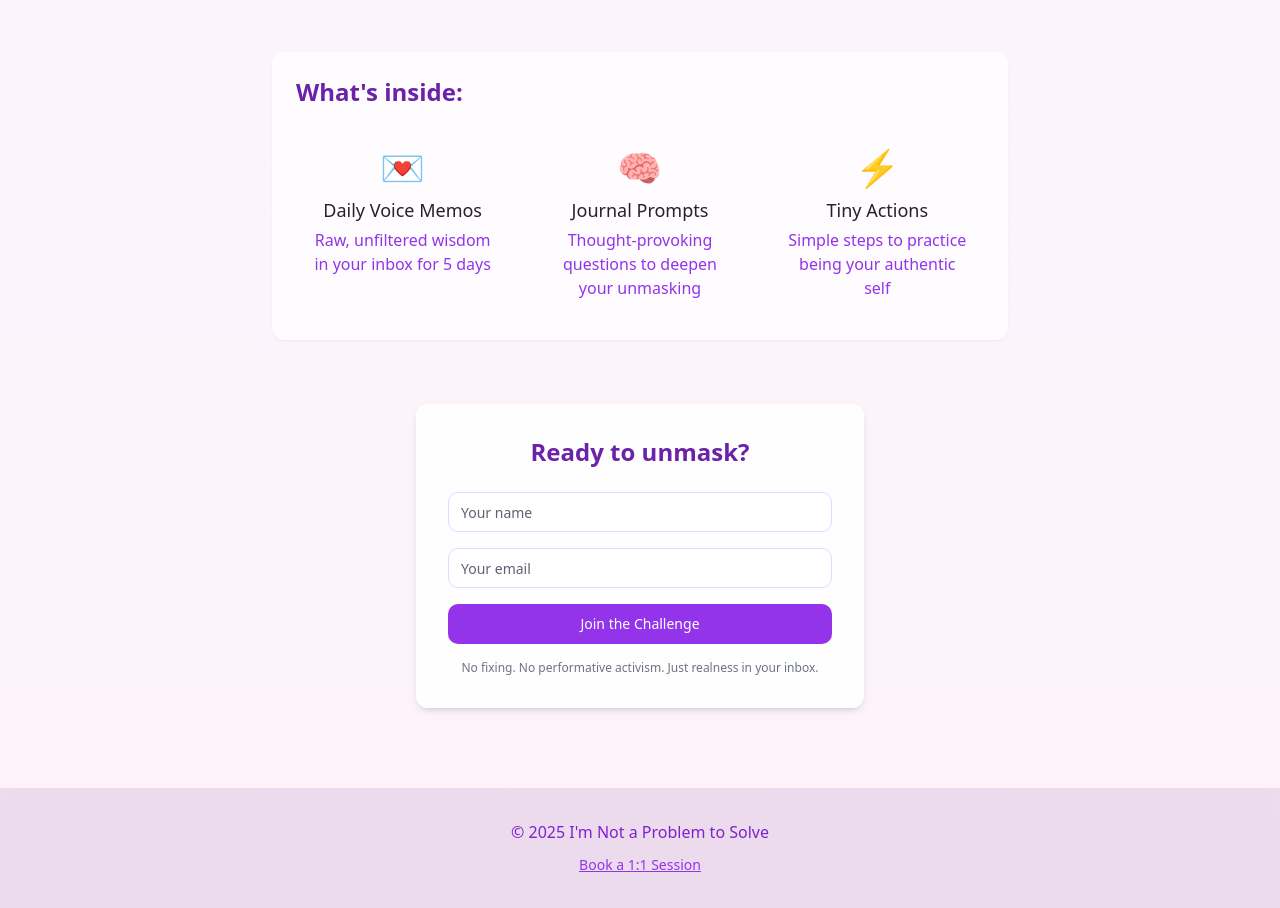
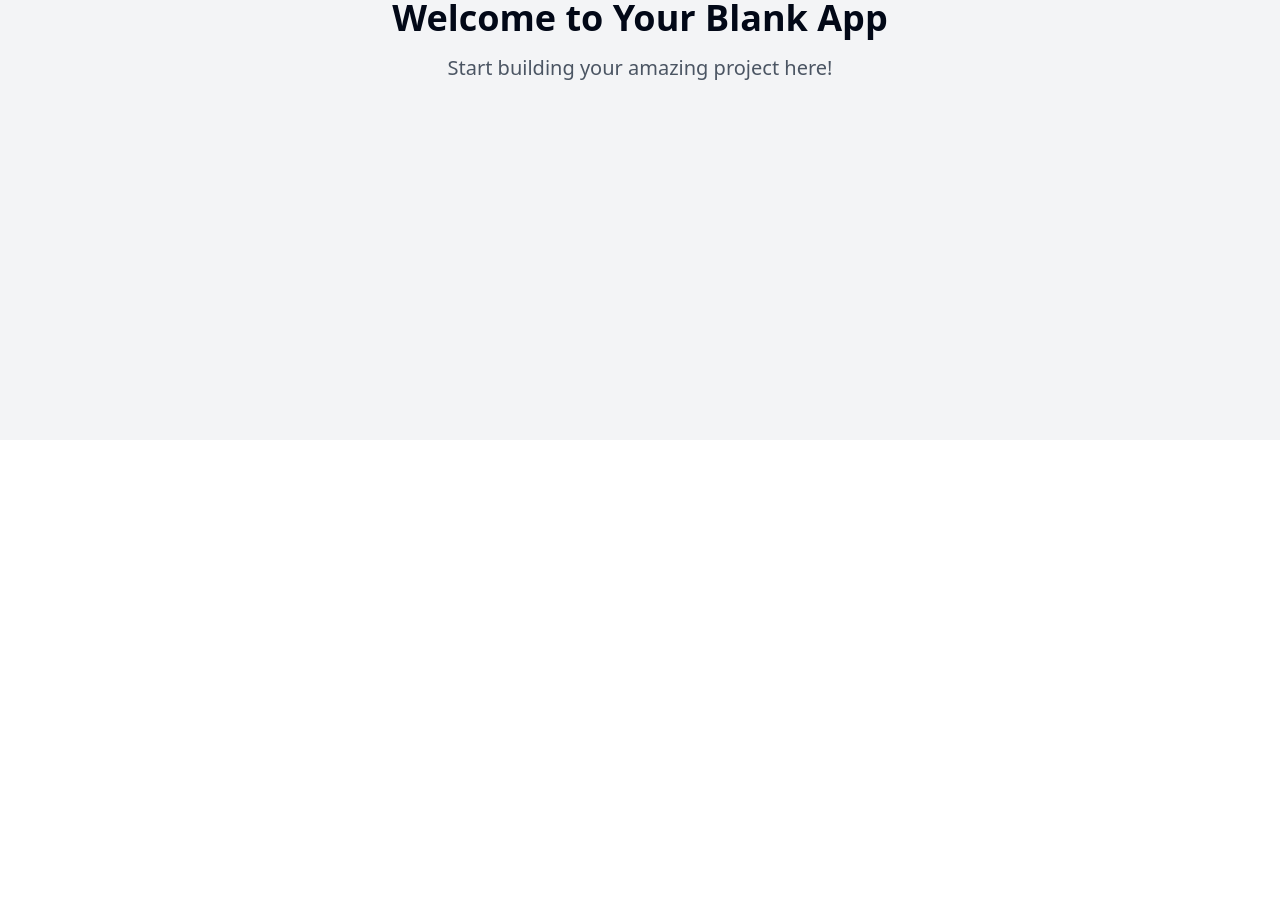
Before and after one commit to PocketStudio-Biz/not-a-problem-rebel, a React (Vite) app: page / in a window 1280 px wide. Shown: the part 360-1268 px from the top of the page. After the commit the page ends 800 px from the top, so only its background shows below. Built offline with nearby package versions, Linux system fonts and the light colour scheme.

Commit message:
Reverted to edit edt-f31de303-e6de-4877-805c-71d14eb036b6: "Connect to Supabase project
Add Supabase configuration and types to the project."

```diff
--- a/index.html
+++ b/index.html
@@ -1,26 +1,20 @@
-
 <!DOCTYPE html>
 <html lang="en">
   <head>
     <meta charset="UTF-8" />
     <meta name="viewport" content="width=device-width, initial-scale=1.0" />
-    <title>I'm Not a Problem to Solve | 5-Day ND-Affirming Challenge</title>
-    <meta name="description" content="A 5-day email challenge for neurodivergent rebels who are done masking and ready to feel heard." />
-    <meta name="author" content="I'm Not a Problem to Solve" />
+    <title>not-a-problem-rebel</title>
+    <meta name="description" content="Lovable Generated Project" />
+    <meta name="author" content="Lovable" />
 
-    <meta property="og:title" content="I'm Not a Problem to Solve | 5-Day Challenge" />
-    <meta property="og:description" content="A 5-day email challenge for neurodivergent rebels who are done masking and ready to feel heard." />
+    <meta property="og:title" content="not-a-problem-rebel" />
+    <meta property="og:description" content="Lovable Generated Project" />
     <meta property="og:type" content="website" />
     <meta property="og:image" content="https://lovable.dev/opengraph-image-p98pqg.png" />
 
     <meta name="twitter:card" content="summary_large_image" />
     <meta name="twitter:site" content="@lovable_dev" />
     <meta name="twitter:image" content="https://lovable.dev/opengraph-image-p98pqg.png" />
-
-    <!-- Google Fonts -->
-    <link rel="preconnect" href="https://fonts.googleapis.com">
-    <link rel="preconnect" href="https://fonts.gstatic.com" crossorigin>
-    <link href="https://fonts.googleapis.com/css2?family=Inter:wght@300;400;500;600;700&display=swap" rel="stylesheet">
   </head>
 
   <body>
--- a/src/index.css
+++ b/src/index.css
@@ -1,4 +1,3 @@
-
 @tailwind base;
 @tailwind components;
 @tailwind utilities;
@@ -6,74 +5,80 @@
 @layer base {
   :root {
     --background: 0 0% 100%;
-    --foreground: 280 20% 15%;
+    --foreground: 222.2 84% 4.9%;
 
     --card: 0 0% 100%;
-    --card-foreground: 280 20% 15%;
+    --card-foreground: 222.2 84% 4.9%;
 
     --popover: 0 0% 100%;
-    --popover-foreground: 280 20% 15%;
+    --popover-foreground: 222.2 84% 4.9%;
 
-    --primary: 270 66% 60%;
-    --primary-foreground: 0 0% 98%;
+    --primary: 222.2 47.4% 11.2%;
+    --primary-foreground: 210 40% 98%;
 
-    --secondary: 330 80% 94%;
-    --secondary-foreground: 330 45% 30%;
+    --secondary: 210 40% 96.1%;
+    --secondary-foreground: 222.2 47.4% 11.2%;
 
-    --muted: 270 20% 94%;
-    --muted-foreground: 270 10% 40%;
+    --muted: 210 40% 96.1%;
+    --muted-foreground: 215.4 16.3% 46.9%;
 
-    --accent: 330 80% 94%;
-    --accent-foreground: 330 45% 30%;
+    --accent: 210 40% 96.1%;
+    --accent-foreground: 222.2 47.4% 11.2%;
 
     --destructive: 0 84.2% 60.2%;
-    --destructive-foreground: 0 0% 98%;
+    --destructive-foreground: 210 40% 98%;
 
-    --border: 270 20% 90%;
-    --input: 270 20% 90%;
-    --ring: 270 66% 60%;
+    --border: 214.3 31.8% 91.4%;
+    --input: 214.3 31.8% 91.4%;
+    --ring: 222.2 84% 4.9%;
 
-    --radius: 0.75rem;
+    --radius: 0.5rem;
 
     --sidebar-background: 0 0% 98%;
+
     --sidebar-foreground: 240 5.3% 26.1%;
+
     --sidebar-primary: 240 5.9% 10%;
+
     --sidebar-primary-foreground: 0 0% 98%;
+
     --sidebar-accent: 240 4.8% 95.9%;
+
     --sidebar-accent-foreground: 240 5.9% 10%;
+
     --sidebar-border: 220 13% 91%;
+
     --sidebar-ring: 217.2 91.2% 59.8%;
   }
 
   .dark {
-    --background: 280 20% 10%;
-    --foreground: 0 0% 98%;
+    --background: 222.2 84% 4.9%;
+    --foreground: 210 40% 98%;
 
-    --card: 280 20% 10%;
-    --card-foreground: 0 0% 98%;
+    --card: 222.2 84% 4.9%;
+    --card-foreground: 210 40% 98%;
 
-    --popover: 280 20% 10%;
-    --popover-foreground: 0 0% 98%;
+    --popover: 222.2 84% 4.9%;
+    --popover-foreground: 210 40% 98%;
 
-    --primary: 270 66% 75%;
-    --primary-foreground: 280 20% 10%;
+    --primary: 210 40% 98%;
+    --primary-foreground: 222.2 47.4% 11.2%;
 
-    --secondary: 330 50% 30%;
-    --secondary-foreground: 0 0% 98%;
+    --secondary: 217.2 32.6% 17.5%;
+    --secondary-foreground: 210 40% 98%;
 
-    --muted: 270 20% 20%;
-    --muted-foreground: 270 10% 70%;
+    --muted: 217.2 32.6% 17.5%;
+    --muted-foreground: 215 20.2% 65.1%;
 
-    --accent: 330 50% 30%;
-    --accent-foreground: 0 0% 98%;
+    --accent: 217.2 32.6% 17.5%;
+    --accent-foreground: 210 40% 98%;
 
     --destructive: 0 62.8% 30.6%;
-    --destructive-foreground: 0 0% 98%;
+    --destructive-foreground: 210 40% 98%;
 
-    --border: 270 20% 30%;
-    --input: 270 20% 30%;
-    --ring: 270 66% 60%;
-
+    --border: 217.2 32.6% 17.5%;
+    --input: 217.2 32.6% 17.5%;
+    --ring: 212.7 26.8% 83.9%;
     --sidebar-background: 240 5.9% 10%;
     --sidebar-foreground: 240 4.8% 95.9%;
     --sidebar-primary: 224.3 76.3% 48%;
@@ -91,20 +96,6 @@
   }
 
   body {
-    @apply bg-background text-foreground font-sans;
+    @apply bg-background text-foreground;
   }
 }
-
-/* Custom styles for the challenge page */
-.challenge-gradient {
-  background: linear-gradient(135deg, #f5f0ff 0%, #ffeeff 100%);
-}
-
-/* Soft hover effects */
-.hover-lift {
-  transition: transform 0.2s ease-in-out;
-}
-
-.hover-lift:hover {
-  transform: translateY(-3px);
-}
--- a/src/pages/Index.tsx
+++ b/src/pages/Index.tsx
@@ -1,140 +1,12 @@
-
-import React, { useState } from 'react';
-import { Button } from '@/components/ui/button';
-import { Input } from '@/components/ui/input';
-import { toast } from '@/components/ui/sonner';
-import { supabase } from "@/integrations/supabase/client";
+// Update this page (the content is just a fallback if you fail to update the page)
 
 const Index = () => {
-  const [name, setName] = useState('');
-  const [email, setEmail] = useState('');
-  const [loading, setLoading] = useState(false);
-
-  const handleSubmit = async (e: React.FormEvent) => {
-    e.preventDefault();
-    setLoading(true);
-
-    try {
-      // Create a subscriber entry in Supabase
-      const { error } = await supabase
-        .from('subscribers')
-        .insert([{ name, email }]);
-
-      if (error) throw error;
-
-      // Here we would typically also make a request to MailerLite API
-      // But we're storing in Supabase first for tracking
-
-      toast.success("You're in! Check your inbox soon.", {
-        description: "Thank you for joining the challenge.",
-      });
-
-      // Reset form
-      setName('');
-      setEmail('');
-    } catch (error) {
-      console.error('Error submitting form:', error);
-      toast.error("Something went wrong", {
-        description: "Please try again or reach out directly.",
-      });
-    } finally {
-      setLoading(false);
-    }
-  };
-
   return (
-    <div className="min-h-screen bg-gradient-to-b from-purple-50 to-pink-50 flex flex-col">
-      <main className="flex-1 container mx-auto px-4 py-12 md:py-20 max-w-3xl">
-        {/* Hero section */}
-        <section className="text-center mb-16">
-          <h1 className="text-4xl md:text-6xl font-bold mb-4 text-purple-900 tracking-tighter">
-            You were never broken.
-          </h1>
-          <p className="text-xl md:text-2xl text-purple-700 mb-8">
-            Join 5 days of unmasking, tiny actions, and being heard.
-          </p>
-          <div className="w-32 h-32 rounded-full bg-purple-200 mx-auto mb-8 overflow-hidden">
-            {/* Placeholder for profile image */}
-            <div className="w-full h-full flex items-center justify-center text-purple-500">
-              Profile Image
-            </div>
-          </div>
-        </section>
-
-        {/* What's inside section */}
-        <section className="mb-16 bg-white/70 rounded-xl p-6 backdrop-blur-sm shadow-sm">
-          <h2 className="text-2xl font-bold mb-6 text-purple-800">What's inside:</h2>
-          <div className="grid gap-6 md:grid-cols-3">
-            <div className="flex flex-col items-center text-center p-4">
-              <div className="text-4xl mb-2">💌</div>
-              <h3 className="font-medium text-lg mb-1">Daily Voice Memos</h3>
-              <p className="text-purple-600">Raw, unfiltered wisdom in your inbox for 5 days</p>
-            </div>
-            <div className="flex flex-col items-center text-center p-4">
-              <div className="text-4xl mb-2">🧠</div>
-              <h3 className="font-medium text-lg mb-1">Journal Prompts</h3>
-              <p className="text-purple-600">Thought-provoking questions to deepen your unmasking</p>
-            </div>
-            <div className="flex flex-col items-center text-center p-4">
-              <div className="text-4xl mb-2">⚡</div>
-              <h3 className="font-medium text-lg mb-1">Tiny Actions</h3>
-              <p className="text-purple-600">Simple steps to practice being your authentic self</p>
-            </div>
-          </div>
-        </section>
-
-        {/* Signup form */}
-        <section className="max-w-md mx-auto bg-white/90 rounded-xl p-8 backdrop-blur-sm shadow-md">
-          <h2 className="text-2xl font-bold mb-6 text-center text-purple-800">Ready to unmask?</h2>
-          <form onSubmit={handleSubmit} className="space-y-4">
-            <div>
-              <Input
-                type="text"
-                placeholder="Your name"
-                value={name}
-                onChange={(e) => setName(e.target.value)}
-                required
-                className="w-full border-purple-200 focus:border-purple-500"
-              />
-            </div>
-            <div>
-              <Input
-                type="email"
-                placeholder="Your email"
-                value={email}
-                onChange={(e) => setEmail(e.target.value)}
-                required
-                className="w-full border-purple-200 focus:border-purple-500"
-              />
-            </div>
-            <Button
-              type="submit"
-              className="w-full bg-purple-600 hover:bg-purple-700 text-white"
-              disabled={loading}
-            >
-              {loading ? "Joining..." : "Join the Challenge"}
-            </Button>
-            <p className="text-xs text-center text-gray-500 mt-4">
-              No fixing. No performative activism. Just realness in your inbox.
-            </p>
-          </form>
-        </section>
-      </main>
-
-      {/* Footer */}
-      <footer className="py-8 bg-purple-900/10 backdrop-blur-sm">
-        <div className="container mx-auto px-4 text-center">
-          <p className="text-purple-700 mb-2">© 2025 I'm Not a Problem to Solve</p>
-          <a
-            href="https://calendly.com"
-            target="_blank"
-            rel="noreferrer"
-            className="text-purple-600 hover:text-purple-800 underline text-sm"
-          >
-            Book a 1:1 Session
-          </a>
-        </div>
-      </footer>
+    <div className="min-h-screen flex items-center justify-center bg-gray-100">
+      <div className="text-center">
+        <h1 className="text-4xl font-bold mb-4">Welcome to Your Blank App</h1>
+        <p className="text-xl text-gray-600">Start building your amazing project here!</p>
+      </div>
     </div>
   );
 };
```
